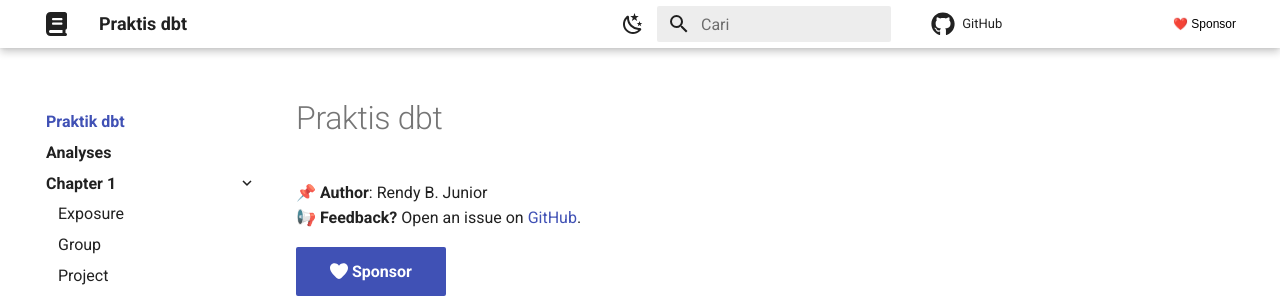
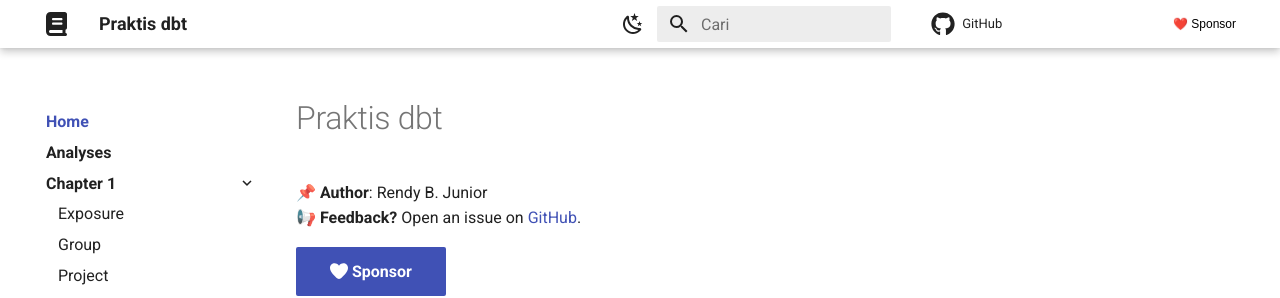
Before and after one commit to rendybjunior/learning-notes, an MkDocs documentation site: the page built from docs/index.md, in a window 1280 px wide. Shown: the top 298 px of the page. Built offline with MkDocs 1.6.1 and Material for MkDocs 9.7.7, drawn with Linux system fonts in a browser that asks for light colours; comment, search, counter and statistics services are not loaded.

```diff
--- a/mkdocs.yml
+++ b/mkdocs.yml
@@ -4,9 +4,13 @@ site_author: Rendy B. Junior
 site_description: "Panduan pemrosesan data dengan dbt beserta praktik nyata dan tips _best practices_."
 
 nav:
-  - Praktik dbt: index.md
+  - Home: index.md
   - Analyses: analyses.md
-  - Chapter 1: chapter-1/
+  - Chapter 1:
+      - Exposure: chapter-1/exposure.md
+      - Group: chapter-1/group.md
+      - Project: chapter-1/project.md
+      - Source: chapter-1/source.md
   - Cheatsheet: cheatsheet.md
 
 # Theme settings
@@ -45,6 +49,8 @@ theme:
 
 # Extra settings
 extra:
+  html_header: |
+    <a href="/" class="md-header-title">Your Header Title</a>
   analytics:
     provider: google
     property: G-EF4W9T5CB1
@@ -147,7 +153,7 @@ plugins:
   - search
   #- search.suggest # experimental
   #- search.highlight # experimental
-  - literate-nav  # Allows using folder-based navigation
+  #- literate-nav  # Allows using folder-based navigation
   - meta # for adding comments to all pages
   - offline
   - social
```
